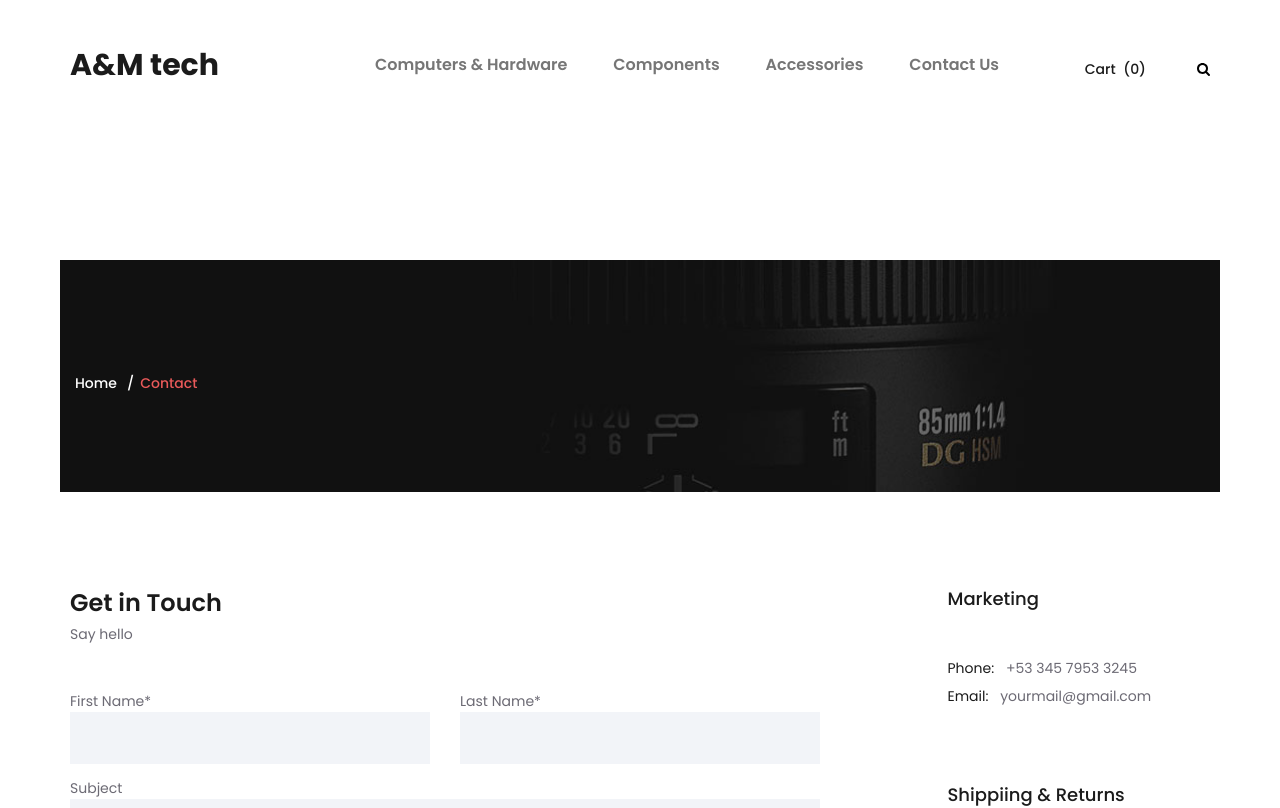
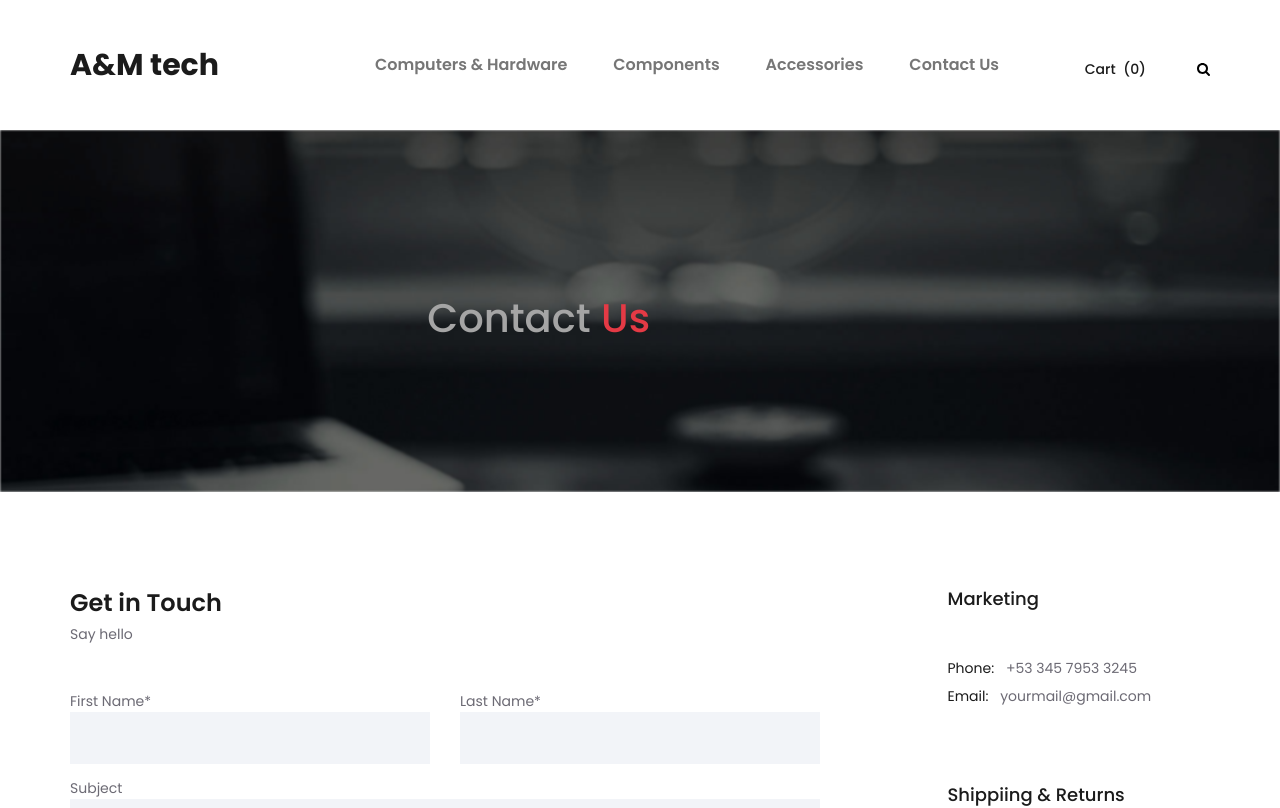
Before and after one commit to mariemhammami22/A-M-Tech, an Angular app: page /contact-page in a window 1280 px wide. Shown: the top 808 px of the page. Built offline with nearby package versions, Linux system fonts and the light colour scheme; a web font is replaced by a local one.

Commit message:
minor changes in contact page

```diff
--- a/src/app/contact-header/contact-header.component.css
+++ b/src/app/contact-header/contact-header.component.css
@@ -0,0 +1,12 @@
+.home {
+    padding: 0px !important;
+    /* padding-left: 50px !important;
+    padding-right: 50px !important; */
+  }
+  .home_background {
+    filter: blur(1px);
+  }
+
+  .red-intense {
+    color: #e43a45;
+  }
--- a/src/app/contact-header/contact-header.component.html
+++ b/src/app/contact-header/contact-header.component.html
@@ -1,21 +1,15 @@
 <div class="home">
 	<div class="home_container">
-			<div class="home_background" style="background-image:url(assets/images/cart.jpg)"></div>
+	  <div
+		class="home_background"
+		style="background-image:url(assets/images/contact-us.jpg)"
+	  ></div>
 	  <div class="home_content_container">
 		<div class="container">
-					<div class="row">
-						<div class="col">
 		  <div class="home_content">
-								<div class="breadcrumbs">
-									<ul>
-										<li><a routerLink="home">Home</a></li>
-										<li>Contact</li>
-									</ul>
+			<h1 class="h1 pull-right">Contact <span class="red-intense">Us</span> </h1>
 		  </div>
 		</div>
 	  </div>
 	</div>
   </div>
-			</div>
-		</div>
-	</div>
--- a/src/app/products/products.component.css
+++ b/src/app/products/products.component.css
@@ -29,3 +29,15 @@
 #custom-search-input .glyphicon-search{
   font-size: 23px;
 }
+
+
+.product_grid{
+  height: unset!important;
+  padding-right: 60px;
+}
+
+.product{
+  height: auto!important;
+  width:auto!important;
+  position: unset!important;
+}
```
Also changed, not shown: src/assets/images/contact-us.jpg (added). Lines whose indentation alone changed are shown as unchanged.
